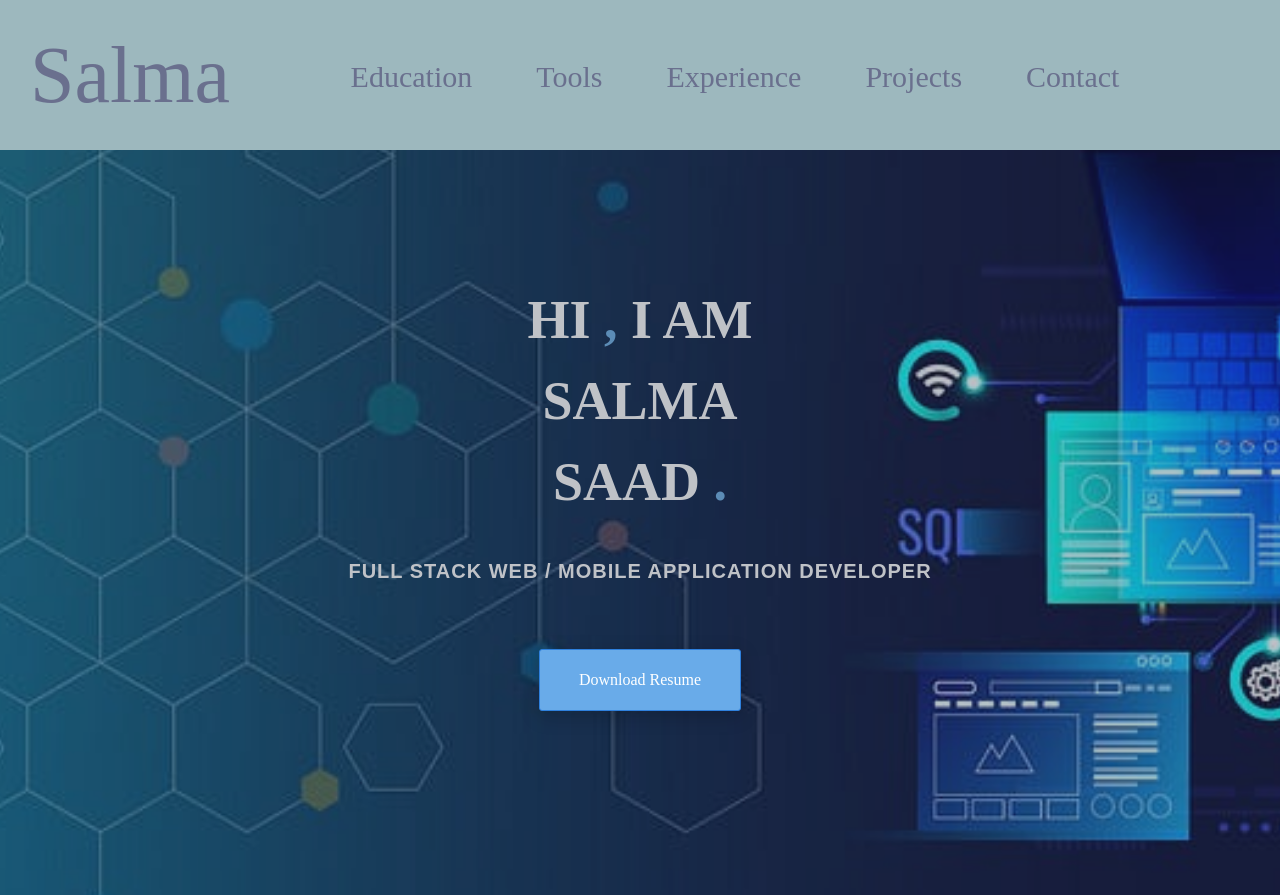
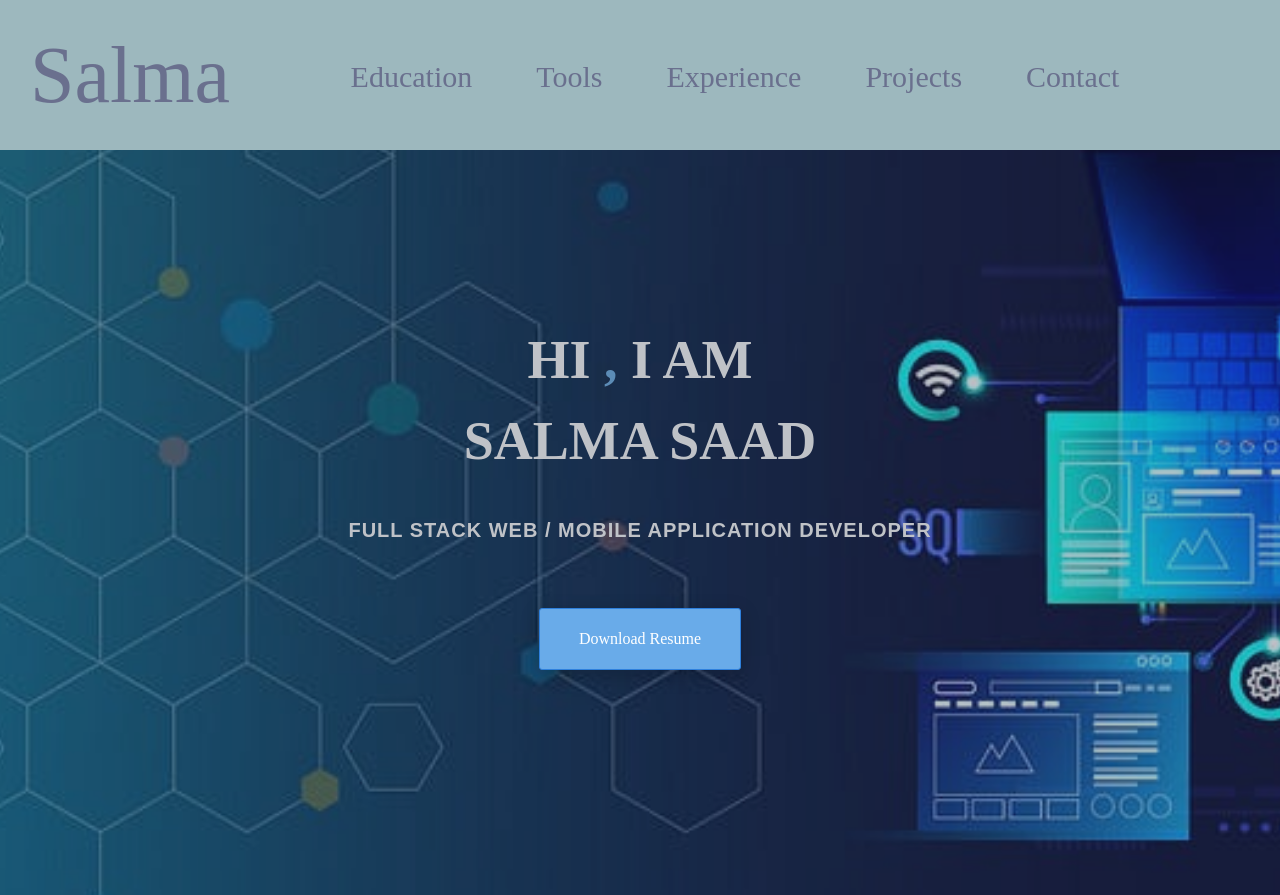
Before and after one commit to salmasaad2000/portfolio, a plain HTML site: page index.html in a window 1280 px wide. Shown: the top 895 px of the page. Drawn offline with Linux system fonts and the light colour scheme.

Commit message:
change my name in welcome part

```diff
--- a/index.html
+++ b/index.html
@@ -31,8 +31,8 @@
 				<h2>hi
 					<span>,</span>
 					i am
-					<br> Salma <br>
-					Saad <span>.</span>
+					<br> Salma
+					Saad
 				</h2>
 				<p>full stack web / mobile application developer </p>
 				<a href="./assets/pdfs/Salma_Saad_CV.pdf" download>download resume</a>
```
